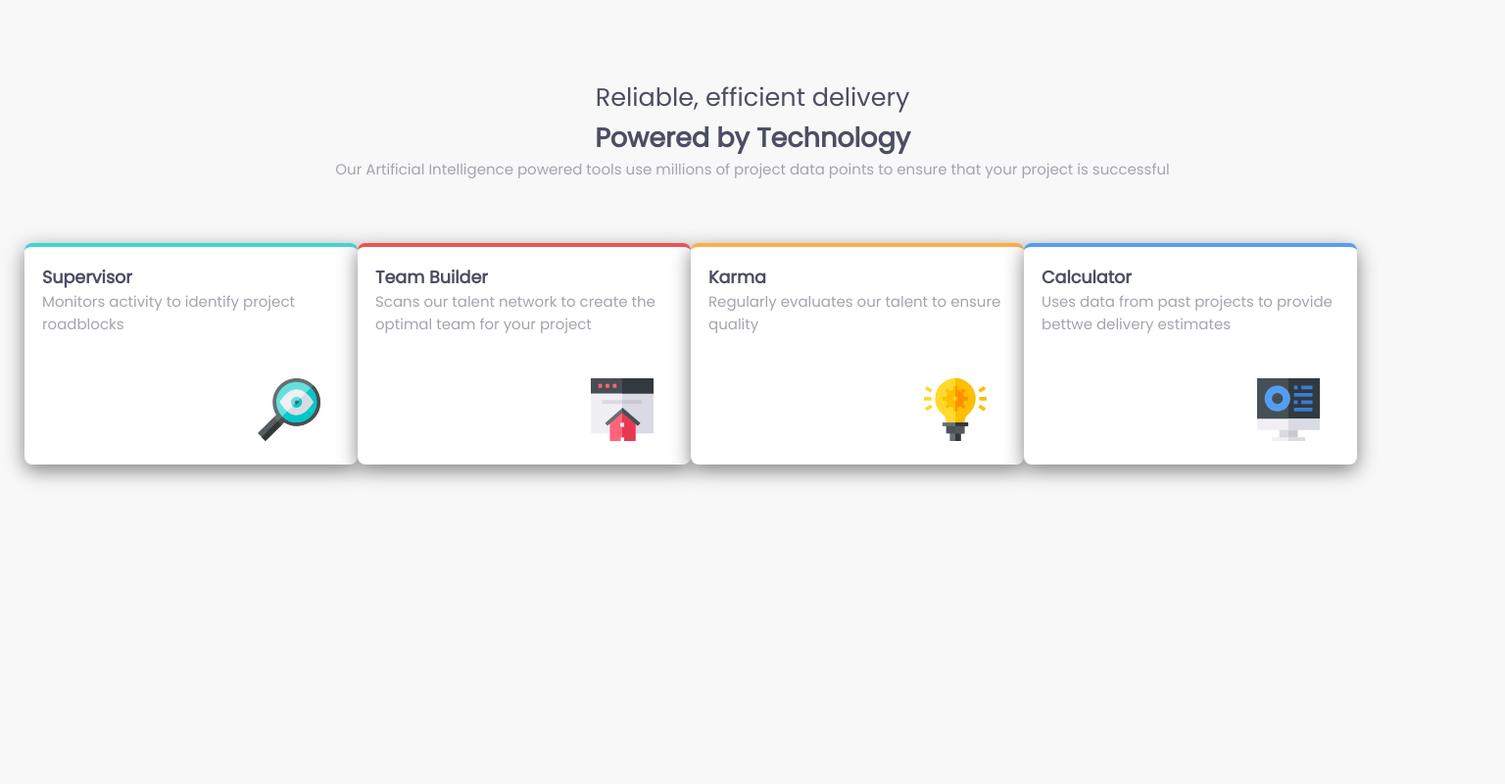
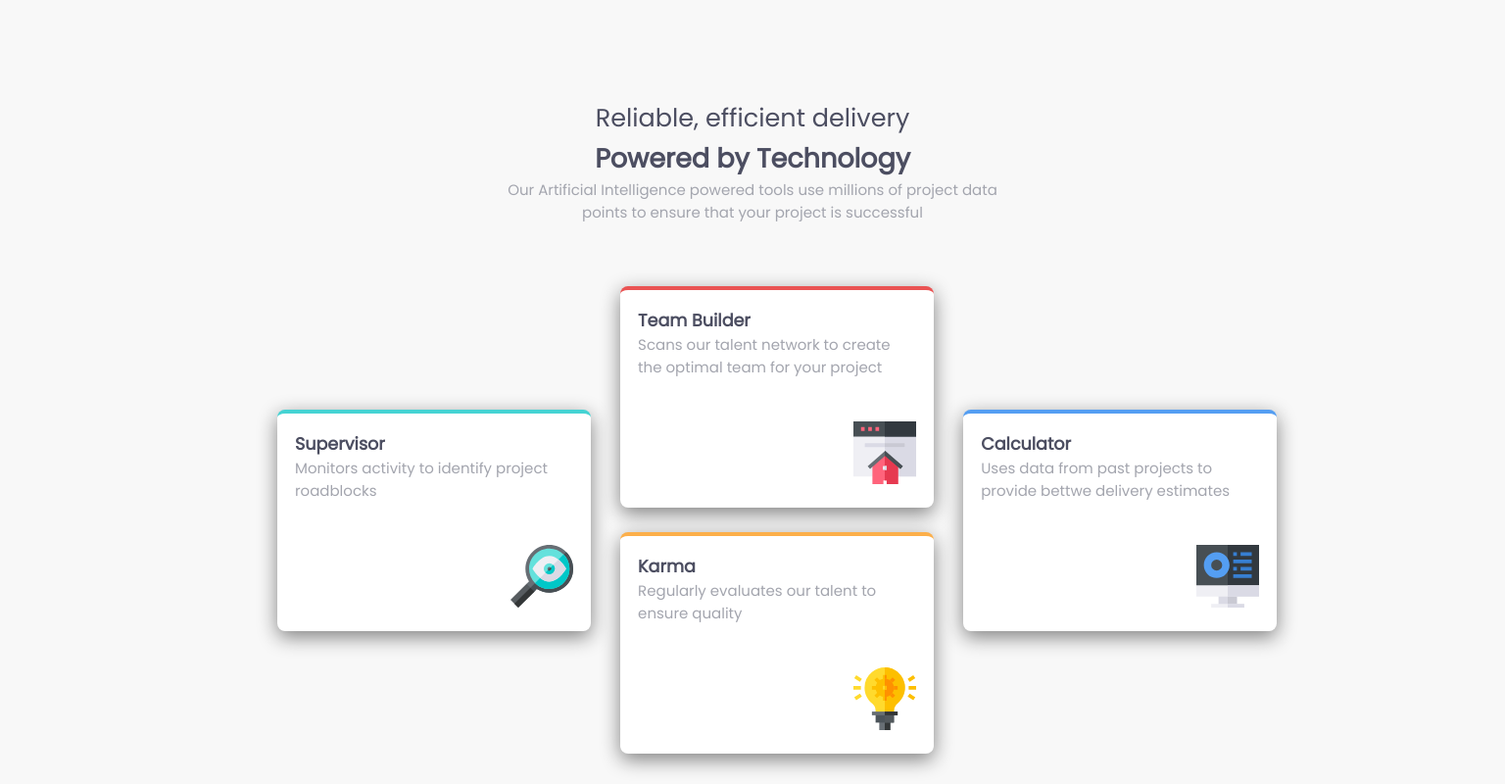
Before and after one commit to javieracevedo/four-card-feature-section, a plain HTML site: page index.html in a window 1536 px wide. Shown: the whole page at 98% size. Drawn offline with Linux system fonts and the light colour scheme.

Commit message:
Finish mobile layout trough desktop size layout.

```diff
--- a/index.html
+++ b/index.html
@@ -12,12 +12,14 @@
 <body>
   <section class="container">
     <div class="description-container">
+      <div class="descriptions">
         <h1 class="heading">Reliable, efficient delivery</h1>
         <h1 class="sub-heading">Powered by Technology</h1>
         <p>
           Our Artificial Intelligence powered tools use millions of project data points to ensure that your project is
           successful
         </p>
+      </div>
     </div>
     <div class="cards-container">
       <div class="card supervisor-card">
@@ -43,7 +45,6 @@
         <p>Uses data from past projects to provide bettwe delivery estimates</p>
         <img src="./images/icon-calculator.svg"/>
       </div>
-    </div>
   </section>
 </body>
 </html>
--- a/main.css
+++ b/main.css
@@ -6,8 +6,15 @@ body {
 }
 
 .description-container {
+  display: flex;
+  justify-content: center;
   text-align: center;
   margin-bottom: 64px;
+
+}
+
+.descriptions {
+  max-width: 528px;
 }
 
 .heading {
@@ -30,7 +37,33 @@ body {
 .cards-container {
   margin-bottom: 80px;
   display: flex;
+  justify-content: center;
   flex-flow: row wrap;
+}
+
+
+
+
+@media (min-width: 730px) {
+  .cards-container {
+    justify-content: space-evenly;
+    margin: auto;
+    max-width: 900px;
+  }
+}
+
+@media (min-width: 1440px) {
+  .cards-container {
+    display: grid;
+    grid-template-columns: 33% 33% 33%;
+    grid-template-areas:
+      "supervisor-card team-builder-card calculator-card"
+      "supervisor-card karma-card calculator-card";
+    justify-items: center;
+    align-items: center;
+    grid-gap: 0 30px;
+    max-width: 970px;
+  }
 }
 
 .card {
@@ -47,20 +80,25 @@ body {
   max-width: 340px;
 }
 
+
 .supervisor-card {
   border-top-color: #45d3d3;
+  grid-area: supervisor-card;
 }
 
 .team-builder-card {
   border-top-color: #ea5353;
+  grid-area: team-builder-card;
 }
 
 .karma-card {
   border-top-color: #fcaf4a;
+  grid-area: karma-card;
 }
 
 .calculator-card {
   border-top-color: #549ef2;
+  grid-area: calculator-card;
 }
 
 .card h3,p {
```
Lines whose indentation alone changed are shown as unchanged.
